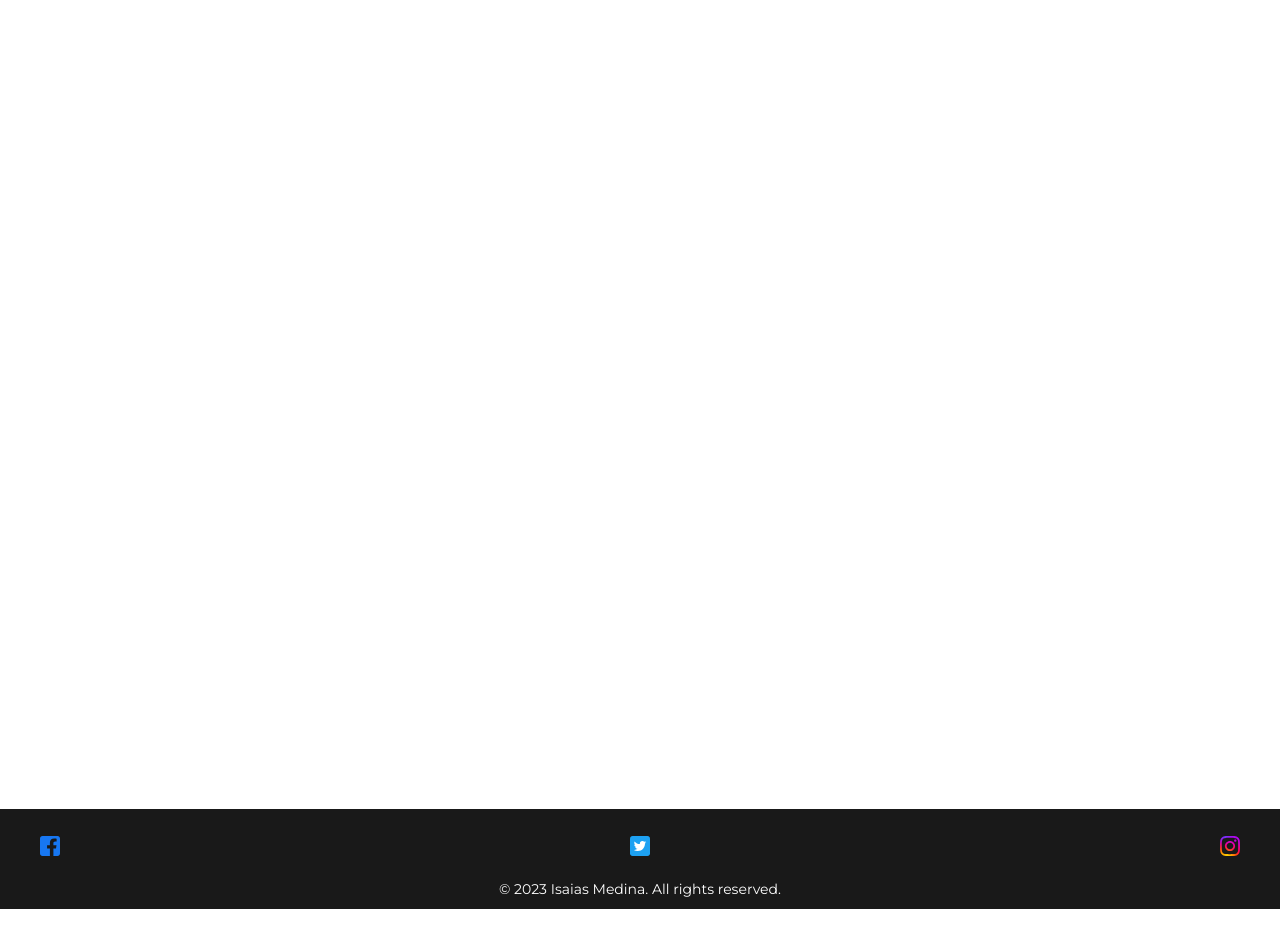
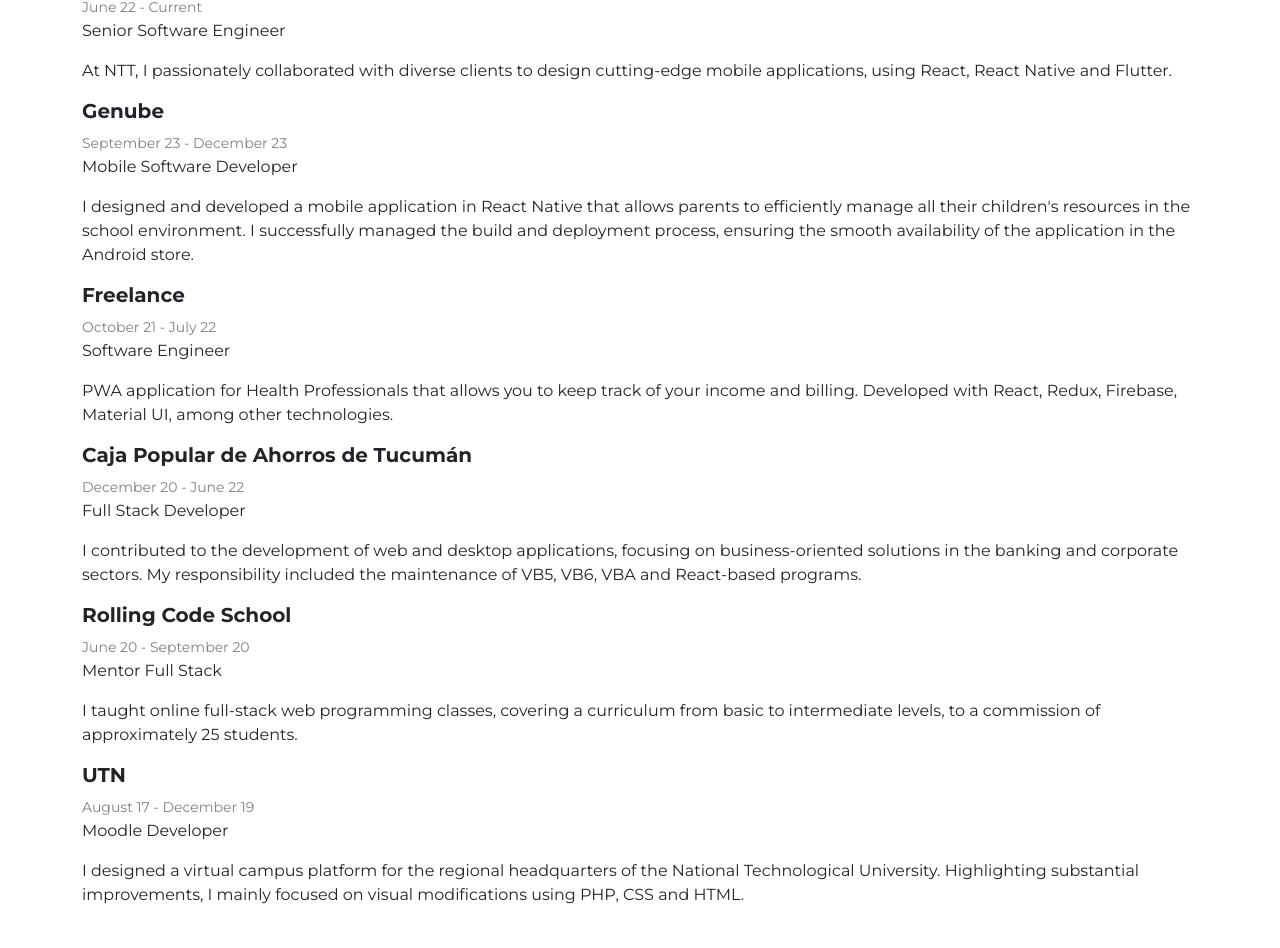
Before and after one commit to isamed92/isamed92.github.io, a React (Vite) app: page / in a window 1280 px wide. Shown: the part 616-1564 px from the top of the page. Before the commit the page ends 1525 px from the top, so only its background shows below. Built offline with nearby package versions, Linux system fonts and the light colour scheme; a web font is replaced by a local one.

Commit message:
feat: add Experience component

```diff
--- a/src/App.tsx
+++ b/src/App.tsx
@@ -1,7 +1,14 @@
 import { useState } from 'react';
 import { IntlProvider } from 'react-intl';
 import { LOCALES, messages } from './i18n';
-import { CustomNavbar, AboutMe, Skills, Footer, Space } from './components';
+import {
+  CustomNavbar,
+  AboutMe,
+  Skills,
+  Footer,
+  Space,
+  Experience,
+} from './components';
 import { Message } from './helpers';
 import { Col, Container, Row } from 'react-bootstrap';
 
@@ -40,6 +47,13 @@
           </Col>
         </Row>
       </Container>
+      <Container>
+        <Row>
+          <Col>
+            <Experience />
+          </Col>
+        </Row>
+      </Container>
 
       <Space height={900} />
 
--- /dev/null
+++ b/src/components/Experience.tsx
@@ -0,0 +1,76 @@
+import React from 'react';
+import { Title } from '.';
+import { Message } from '../helpers';
+
+interface Experience {
+  company: string;
+  position: string;
+  description: string;
+  duration: string;
+}
+
+const genube = {
+  company: 'Genube',
+  position: 'Mobile Software Developer',
+  description: 'genubeDescription',
+  duration: 'genubeDuration',
+};
+
+const ntt: Experience = {
+  company: 'NTT Data',
+  position: 'Senior Software Engineer',
+  description: 'nttDescription',
+  duration: 'nttDuration',
+};
+
+const tani = {
+  company: 'Freelance',
+  position: 'Software Engineer',
+  description: 'taniDescription',
+  duration: 'taniDuration',
+};
+
+const cpa = {
+  company: 'Caja Popular de Ahorros de Tucumán',
+  position: 'Full Stack Developer',
+  description: 'cpaDescription',
+  duration: 'cpaDuration',
+};
+
+const utnMoodle = {
+  company: 'UTN',
+  position: 'Moodle Developer',
+  description: 'moodleDescription',
+  duration: 'moodleDuration',
+};
+
+const rolling = {
+  company: 'Rolling Code School',
+  position: 'Mentor Full Stack',
+  description: 'rollingDescription',
+  duration: 'rollingDuration',
+};
+
+const experiences: Experience[] = [ntt, genube, tani, cpa, rolling, utnMoodle];
+
+export const Experience: React.FC = () => {
+  return (
+    <div>
+      <Title id='experienceTitle' />
+      <br />
+      {experiences.map((experience, index) => (
+        <div key={index}>
+          <h5 className='experience_title'>{experience.company}</h5>
+          <span className='experience_duration'>
+            <Message id={experience.duration} />
+          </span>
+
+          <p>{experience.position}</p>
+          <p>
+            <Message id={experience.description} />
+          </p>
+        </div>
+      ))}
+    </div>
+  );
+};
--- a/src/components/index.ts
+++ b/src/components/index.ts
@@ -3,4 +3,5 @@
 export { AboutMe } from './AboutMe';
 export { Title } from './Title';
 export { Skills } from './Skills';
+export { Experience } from './Experience';
 export { Footer } from './Footer';
--- a/src/i18n/messages.ts
+++ b/src/i18n/messages.ts
@@ -13,6 +13,19 @@
     skillLevelAdvance: string;
     skillLevelIntermediate: string;
     skillLevelBeginner: string;
+    experienceTitle: string;
+    nttDescription: string;
+    nttDuration: string;
+    taniDescription: string;
+    taniDuration: string;
+    cpaDescription: string;
+    cpaDuration: string;
+    genubeDescription: string;
+    genubeDuration: string;
+    moodleDescription: string;
+    moodleDuration: string;
+    rollingDescription: string;
+    rollingDuration: string;
   };
 }
 
@@ -31,6 +44,25 @@
     skillLevelAdvance: 'Advance',
     skillLevelIntermediate: 'Intermediate',
     skillLevelBeginner: 'Beginner',
+    experienceTitle: 'Experience',
+    nttDescription:
+      'At NTT, I passionately collaborated with diverse clients to design cutting-edge mobile applications, using React, React Native and Flutter.',
+    nttDuration: 'June 22 - Current',
+    taniDescription:
+      'PWA application for Health Professionals that allows you to keep track of your income and billing. Developed with React, Redux, Firebase, Material UI, among other technologies.',
+    taniDuration: 'October 21 - July 22',
+    cpaDescription:
+      'I contributed to the development of web and desktop applications, focusing on business-oriented solutions in the banking and corporate sectors. My responsibility included the maintenance of VB5, VB6, VBA and React-based programs.',
+    cpaDuration: 'December 20 - June 22',
+    genubeDescription:
+      "I designed and developed a mobile application in React Native that allows parents to efficiently manage all their children's resources in the school environment. I successfully managed the build and deployment process, ensuring the smooth availability of the application in the Android store.",
+    genubeDuration: 'September 23 - December 23',
+    moodleDescription:
+      'I designed a virtual campus platform for the regional headquarters of the National Technological University. Highlighting substantial improvements, I mainly focused on visual modifications using PHP, CSS and HTML.',
+    moodleDuration: 'August 17 - December 19',
+    rollingDescription:
+      'I taught online full-stack web programming classes, covering a curriculum from basic to intermediate levels, to a commission of approximately 25 students.',
+    rollingDuration: 'June 20 - September 20',
   },
   [LOCALES.SPANISH]: {
     locale: 'ES',
@@ -46,5 +78,24 @@
     skillLevelAdvance: 'Avanzado',
     skillLevelIntermediate: 'Intermedio',
     skillLevelBeginner: 'Principiante',
+    experienceTitle: 'Experiencia',
+    nttDescription:
+      'En NTT, colaboré apasionadamente con diversos clientes para diseñar aplicaciones móviles de vanguardia, utilizando React, React Native y Flutter.',
+    nttDuration: 'Junio 22 - Actualidad',
+    taniDescription:
+      'Aplicacion PWA para Profesionales de la salud que permite llevar un control de sus ingresos y facturación. Desarrollada con React, Redux, Firebase, Material UI, entre otras tecnologias.',
+    taniDuration: 'Octubre 21 - Julio 22',
+    cpaDescription:
+      'Contribuí al desarrollo de aplicaciones web y de escritorio, enfocándome en soluciones orientadas a negocios en los sectores bancario y empresarial. Mi responsabilidad incluía el mantenimiento de programas basados VB5, VB6, VBA y React.',
+    cpaDuration: 'Diciembre 20 - Junio 22',
+    genubeDescription:
+      'Diseñé y desarrollé una aplicación móvil en React Native que permite a los padres gestionar de manera eficiente todos los recursos de sus hijos en el entorno escolar. Gestioné exitosamente el proceso de compilación y despliegue, asegurando la disponibilidad fluida de la aplicación en la tienda de Android.',
+    genubeDuration: 'Septiembre 23 - Diciembre 23',
+    moodleDescription:
+      'Diseñé una plataforma de campus virtual para las sedes regionales de la Universidad Tecnológica Nacional. Destacando mejoras sustanciales, me enfoqué principalmente en modificaciones visuales utilizando PHP, CSS y HTML.',
+    moodleDuration: 'Agosto 17 - Diciembre 19',
+    rollingDescription:
+      'Impartí clases en línea de programación web full-stack, abarcando un currículo desde niveles básicos hasta intermedios, a una comisión de aproximadamente 25 estudiantes.',
+    rollingDuration: 'Junio 20 - Septiembre 20',
   },
 };
--- a/src/index.css
+++ b/src/index.css
@@ -101,3 +101,12 @@
   text-align: right;
   padding-right: 5px;
 }
+
+/* EXPERIENCE */
+.experience_title {
+  font-weight: bold;
+}
+.experience_duration {
+  font-size: 14px;
+  color: gray;
+}
```
